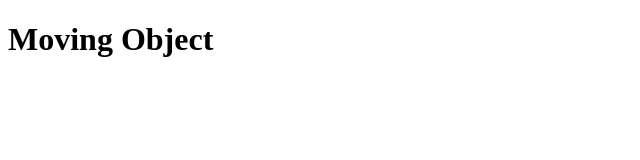
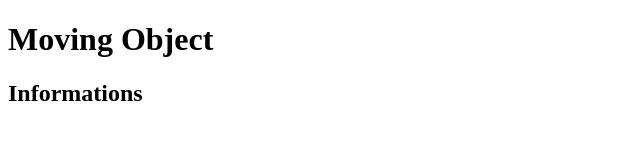
Before and after one commit to TheoTr/moving-object, a plain HTML site: page index.html in a window 1280 px wide. Shown: the whole page, without its empty margins (0-640 px from the left). Drawn offline with Linux system fonts and the light colour scheme.

Commit message:
Add title

```diff
--- a/index.html
+++ b/index.html
@@ -8,5 +8,7 @@
 </head>
 <body>
     <h1>Moving Object</h1>
+    <h2>Informations</h2>
 </body>
 </html>
+<!-- https://theotr.github.io/moving-object -->
```
